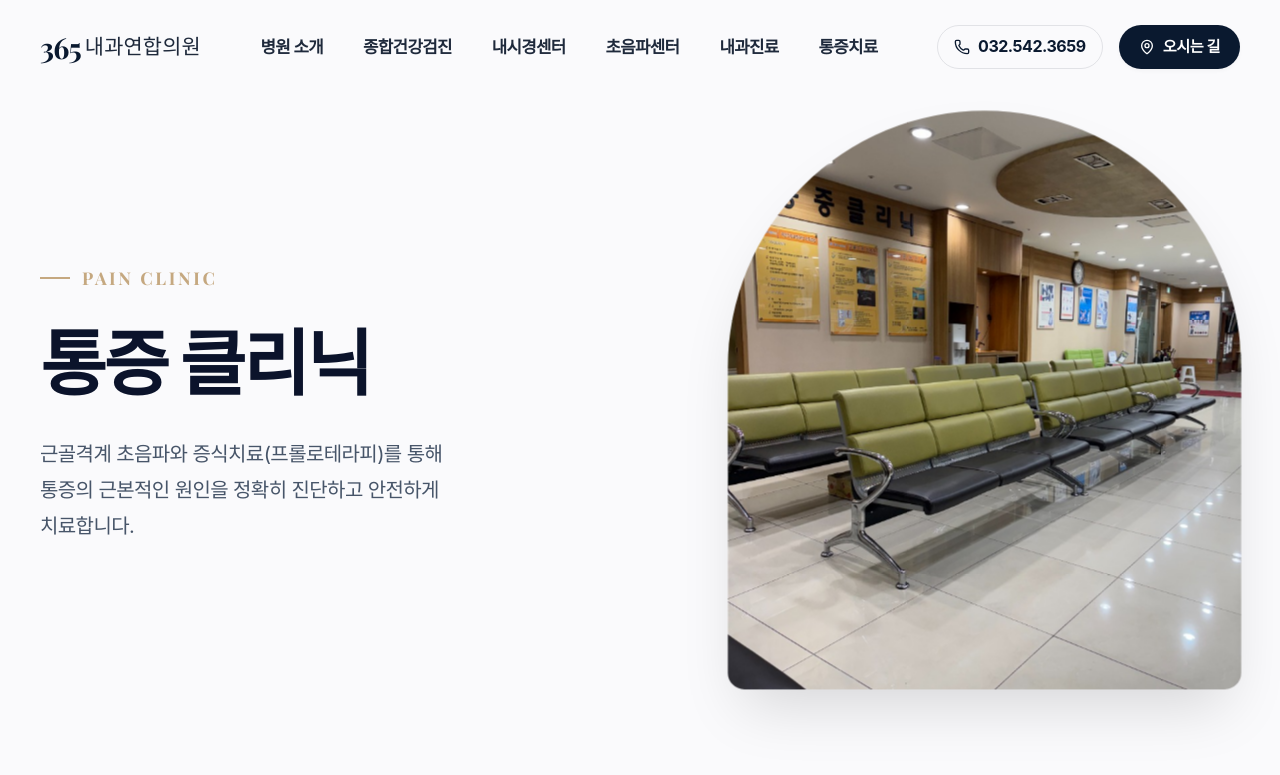
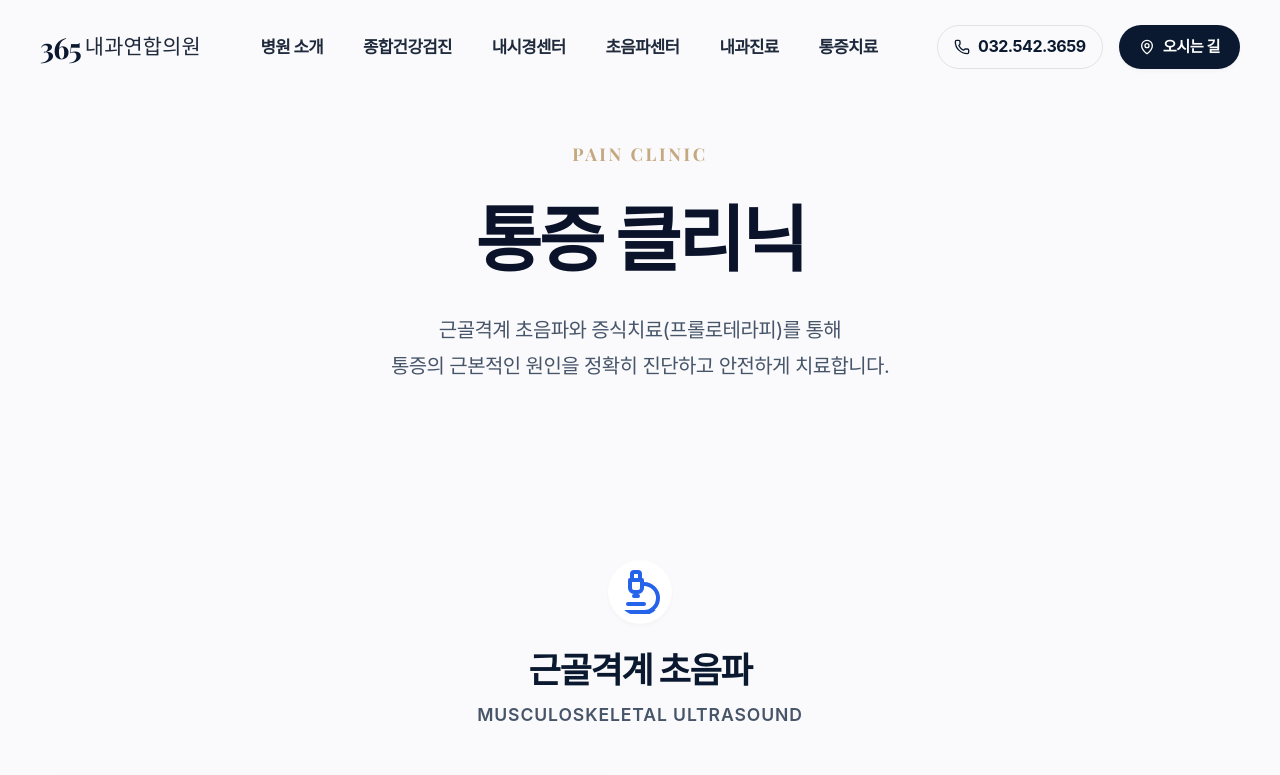
Before and after one commit to bnam1321-bit/365-clinic-web, a Next.js app: page /pain in a window 1280 px wide. Shown: the top 775 px of the page. Built offline with nearby package versions, Linux system fonts and the light colour scheme; a web font is replaced by a local one.

Commit message:
Remove photos from subpage hero sections as per user request

```diff
--- a/src/app/checkup/page.tsx
+++ b/src/app/checkup/page.tsx
@@ -16,7 +16,6 @@ export default function CheckupPage() {
                 badge="COMPREHENSIVE CHECKUP"
                 title="종합건강검진"
                 subtitle={<>5대암 검진부터 초음파 정밀 검진까지,<br />정확한 진단으로 건강한 미래를 지킵니다.</>}
-                imagePath="/images/checkup_clinic_1.jpg"
             />
 
             {/* Main Content */}
--- a/src/app/clinic/page.tsx
+++ b/src/app/clinic/page.tsx
@@ -16,7 +16,6 @@ export default function ClinicPage() {
                 badge="INTERNAL MEDICINE"
                 title="내과 클리닉"
                 subtitle={<>만성질환부터 급성질환까지, 대학병원 출신<br />의료진의 전문적인 진료와 케어</>}
-                imagePath="/images/checkup_clinic_2.jpg"
             />
 
             {/* Main Content */}
--- a/src/app/endoscopy/page.tsx
+++ b/src/app/endoscopy/page.tsx
@@ -17,7 +17,6 @@ export default function EndoscopyPage() {
                 badge="DIGESTIVE ENDOSCOPY"
                 title="내시경 클리닉"
                 subtitle={<>소화기내과 전문의가 직접 시행하는 정밀하고 안전한 내시경.<br />대학병원급 최고사양 장비로 미세 병변까지 찾아냅니다.</>}
-                imagePath="/images/endoscopy_clinic_1.jpg"
             />
 
             {/* Main Content */}
--- a/src/app/guide/page.tsx
+++ b/src/app/guide/page.tsx
@@ -15,7 +15,6 @@ export default function Guide() {
                 badge="VISITOR GUIDE"
                 title="진료 안내"
                 subtitle="365내과연합의원 오시는 길 및 진료 시간 안내입니다."
-                imagePath="/images/clinic_main.jpg"
             />
 
             <main className={styles.content}>
--- a/src/app/pain/page.tsx
+++ b/src/app/pain/page.tsx
@@ -15,7 +15,6 @@ export default function PainPage() {
                 badge="PAIN CLINIC"
                 title="통증 클리닉"
                 subtitle={<>근골격계 초음파와 증식치료(프롤로테라피)를 통해<br />통증의 근본적인 원인을 정확히 진단하고 안전하게 치료합니다.</>}
-                imagePath="/images/pain_clinic_1.jpg"
             />
 
             <section className={styles.content}>
--- a/src/app/ultrasound/page.tsx
+++ b/src/app/ultrasound/page.tsx
@@ -15,7 +15,6 @@ export default function UltrasoundPage() {
                 badge="ULTRASOUND CLINIC"
                 title="초음파 클리닉"
                 subtitle={<>대학병원급 하이엔드 장비로 정밀하게 진단합니다.<br />방사선 피폭 걱정 없이 안전한 정밀 검사</>}
-                imagePath="/images/ultrasound_clinic_1.jpg"
             />
 
             {/* Main Content */}
--- a/src/components/ui/SplitHero.module.css
+++ b/src/components/ui/SplitHero.module.css
@@ -101,6 +101,39 @@
   to { transform: scale(1.05); }
 }
 
+/* Text Only Layout Modifiers */
+.textOnlyHero {
+  min-height: 60vh;
+  padding-top: 100px;
+}
+
+.textOnlyContainer {
+  grid-template-columns: 1fr;
+  text-align: center;
+  max-width: 800px;
+  margin: 0 auto;
+}
+
+.textOnlyContainer .heroLeft {
+  padding-right: 0;
+}
+
+.centerBadge {
+  justify-content: center;
+}
+
+.centerBadge::before {
+  display: none;
+}
+
+.textOnlyContainer .heroSubtitle {
+  margin: 0 auto 3.5rem auto;
+}
+
+.textOnlyContainer .heroActions {
+  justify-content: center;
+}
+
 /* Responsive Rules */
 @media (max-width: 1200px) {
   .heroTitle {
--- a/src/components/ui/SplitHero.tsx
+++ b/src/components/ui/SplitHero.tsx
@@ -6,22 +6,23 @@ interface SplitHeroProps {
     badge: string;
     title: React.ReactNode;
     subtitle: React.ReactNode;
-    imagePath: string;
+    imagePath?: string;
     actions?: React.ReactNode;
 }
 
 export default function SplitHero({ badge, title, subtitle, imagePath, actions }: SplitHeroProps) {
     return (
-        <section className={styles.splitHero}>
-            <div className={`container ${styles.heroContainer}`}>
+        <section className={`${styles.splitHero} ${!imagePath ? styles.textOnlyHero : ''}`}>
+            <div className={`container ${styles.heroContainer} ${!imagePath ? styles.textOnlyContainer : ''}`}>
                 <div className={styles.heroLeft}>
                     <FadeIn direction="up">
-                        <span className={styles.heroBadge}>{badge}</span>
+                        <span className={`${styles.heroBadge} ${!imagePath ? styles.centerBadge : ''}`}>{badge}</span>
                         <h1 className={styles.heroTitle}>{title}</h1>
                         <p className={styles.heroSubtitle}>{subtitle}</p>
                         {actions && <div className={styles.heroActions}>{actions}</div>}
                     </FadeIn>
                 </div>
+                {imagePath && (
                     <div className={styles.heroRight}>
                         <FadeIn direction="left" delay={0.2} className={styles.imageFade} fullWidth={true}>
                             <div
@@ -30,6 +31,7 @@ export default function SplitHero({ badge, title, subtitle, imagePath, actions }
                             ></div>
                         </FadeIn>
                     </div>
+                )}
             </div>
         </section>
     );
```
Lines whose indentation alone changed are shown as unchanged.
